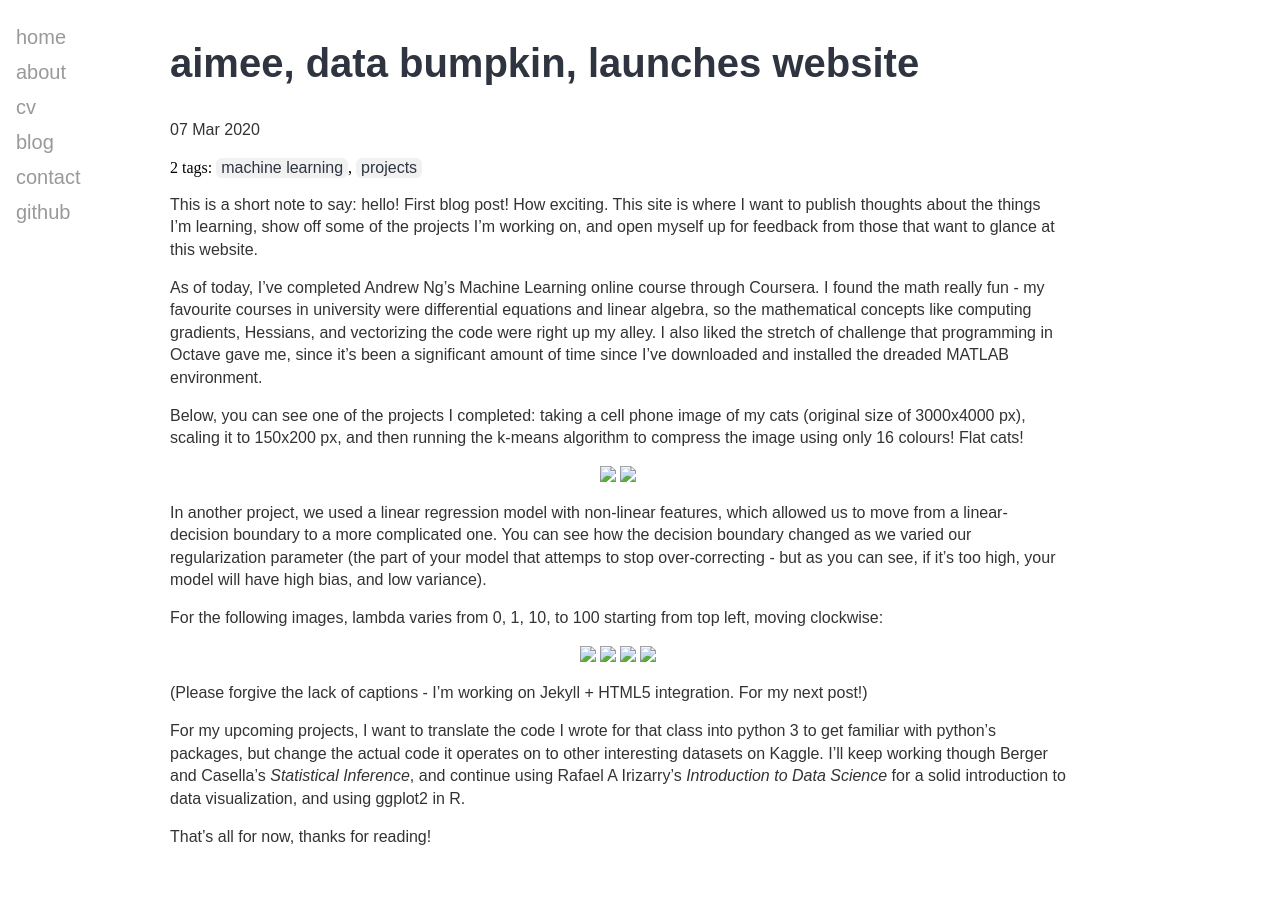
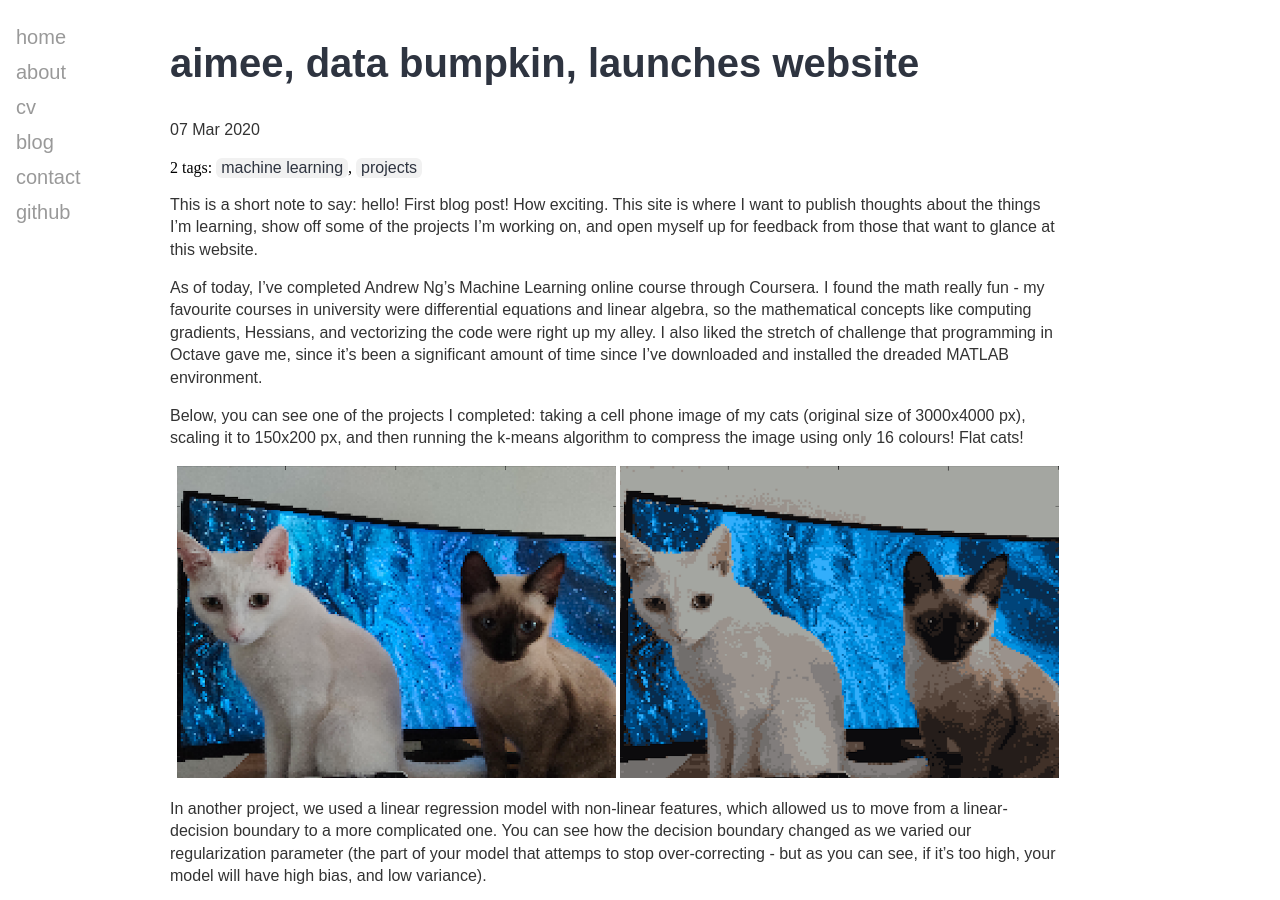
Before and after one commit to aimeecodes/aimee.codes, a Jekyll site: the page built from _posts/2020-03-07-aimosjo-site-launched.md, in a window 1280 px wide and 900 px high. Built offline with Jekyll 4.4.1, drawn with Linux system fonts in a browser that asks for light colours.

Commit message:
updated image path using assets organization

```diff
--- a/_posts/2020-03-07-aimosjo-site-launched.md
+++ b/_posts/2020-03-07-aimosjo-site-launched.md
@@ -12,15 +12,15 @@ As of today, I've completed Andrew Ng's Machine Learning online course through C
 Below, you can see one of the projects I completed: taking a cell phone image of my cats (original size of 3000x4000 px), scaling it to 150x200 px, and then running the k-means algorithm to compress the image using only 16 colours! Flat cats!
 
 <center>
-	<img src="/assets/original_cats.png" width="49%"> <img src="/assets/compressed_cats.png" width="49%">
+	<img src="/assets/images/2020-03-07/original_cats.png" width="49%"> <img src="/assets/images/2020-03-07/compressed_cats.png" width="49%">
 </center>
 
 In another project, we used a linear regression model with non-linear features, which allowed us to move from a linear-decision boundary to a more complicated one. You can see how the decision boundary changed as we varied our regularization parameter (the part of your model that attemps to stop over-correcting - but as you can see, if it's too high, your model will have high bias, and low variance).
 
 For the following images, lambda varies from 0, 1, 10, to 100 starting from top left, moving clockwise:
 <center>
-	<img src="/assets/lambda0.png" width="49%"> <img src="/assets/lambda1.png" width="49%">
-	<img src="/assets/lambda10.png" width="49%"> <img src="/assets/lambda100.png" width="49%">
+	<img src="/assets/images/2020-03-07/lambda0.png" width="49%"> <img src="/assets/images/2020-03-07/lambda1.png" width="49%">
+	<img src="/assets/images/2020-03-07/lambda10.png" width="49%"> <img src="/assets/images/2020-03-07/lambda100.png" width="49%">
 </center>
 
 (Please forgive the lack of captions - I'm working on Jekyll + HTML5 integration. For my next post!)
```
